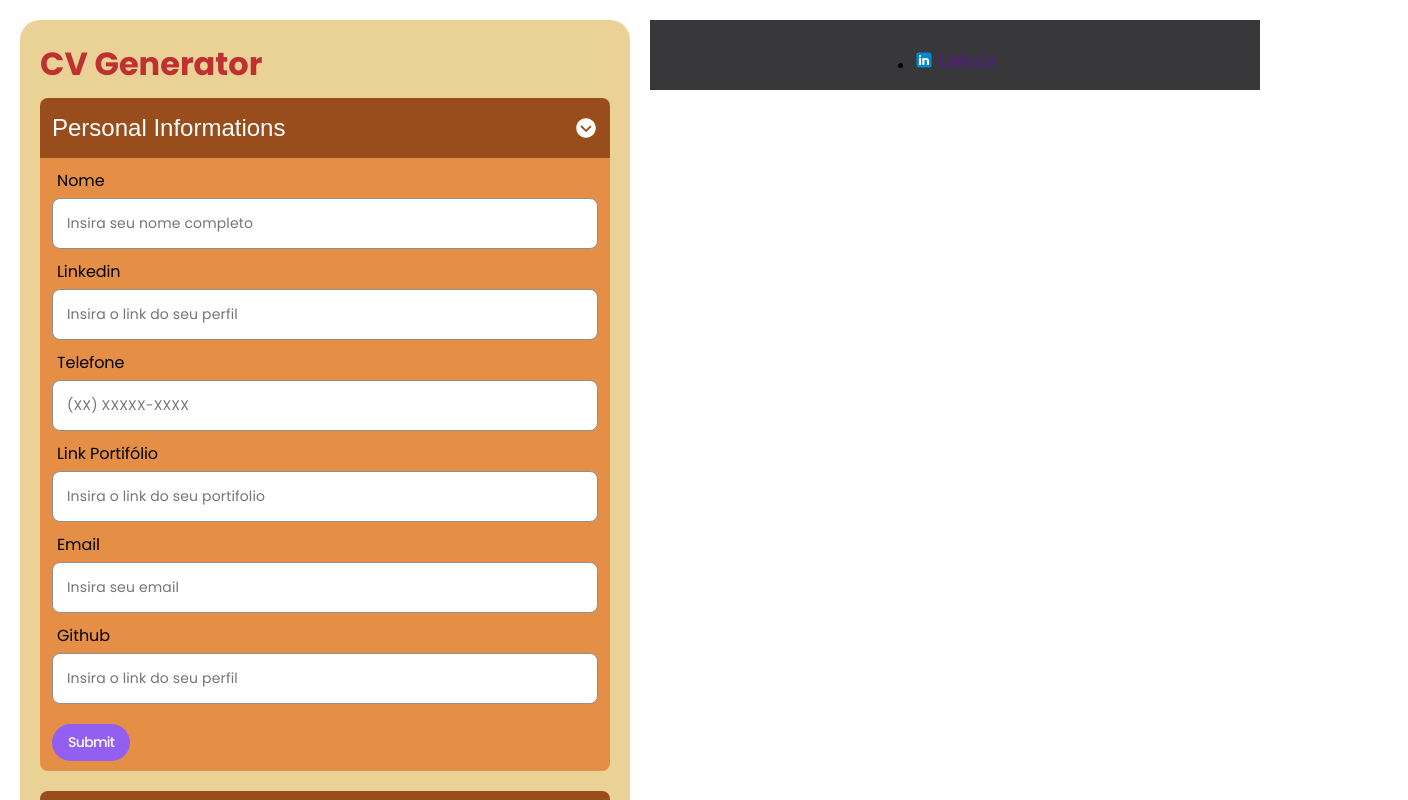
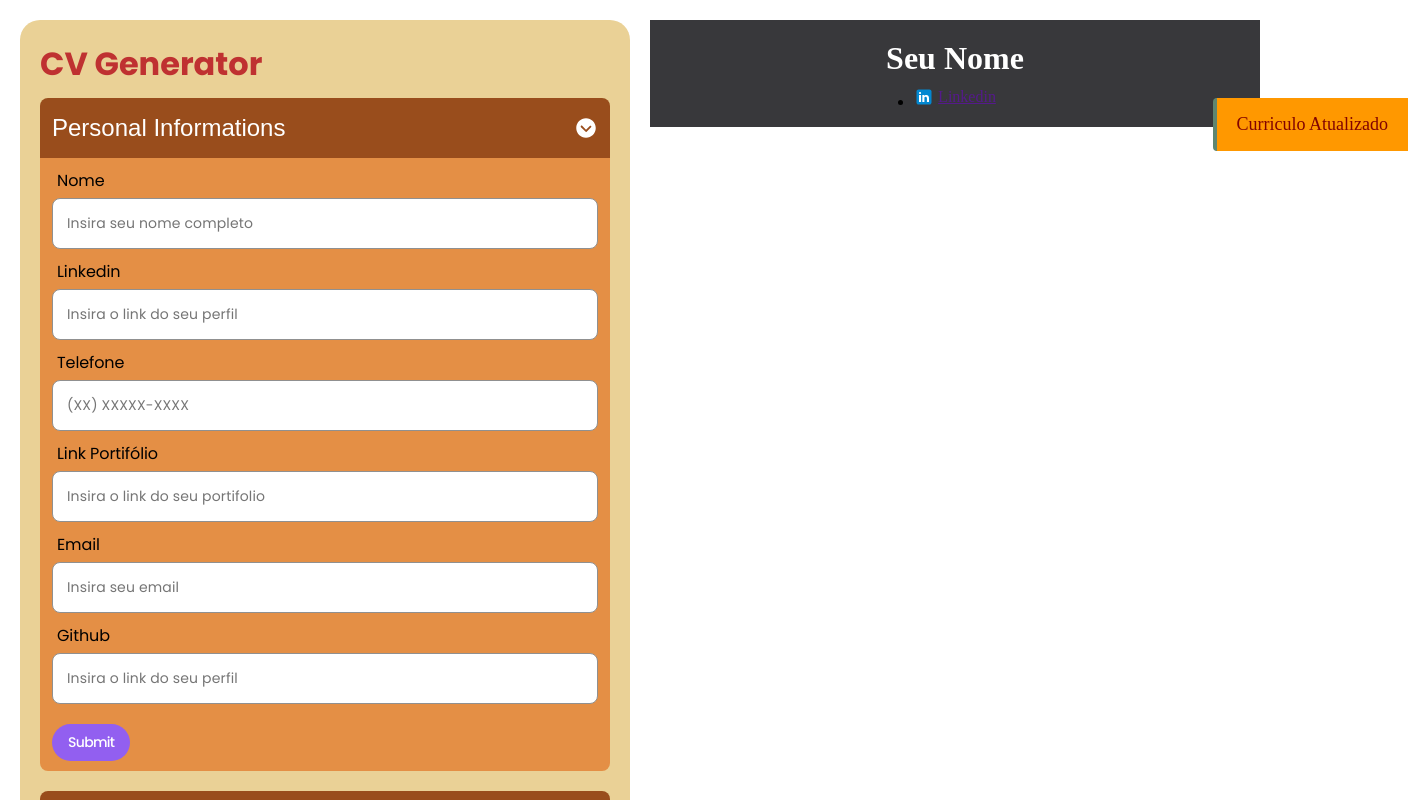
Before and after one commit to YuriSouzaDev/curriculo-generator, a React (Vite) app: page / in a window 1280 px wide. Shown: the top 800 px of the page, 1408 px wide, since content can reach past the window. Built offline with nearby package versions, Linux system fonts and the light colour scheme.

Commit message:
feat: adição de curriculo atualizado na tela

```diff
--- a/src/components/molecules/Form/FormPersonalInfo.jsx
+++ b/src/components/molecules/Form/FormPersonalInfo.jsx
@@ -9,8 +9,11 @@ function FormPersonalInfo() {
   const [isAccordeonOpen, setIsAccordeonOpen] = React.useState(false);
   const { setName, setLinkedinLink } = React.useContext(AppContext);
 
+  const updateRef = React.useRef();
+  const timeoutRef = React.useRef(null);
   const nameRef = React.useRef();
   const linkediLinknRef = React.useRef();
+  console.log(updateRef.current);
 
   function handleOpen(isOpen) {
     setIsAccordeonOpen(isOpen);
@@ -18,10 +21,33 @@ function FormPersonalInfo() {
 
   function handleSubmit(e) {
     e.preventDefault();
-    setName(nameRef.current.value);
-    setLinkedinLink(linkediLinknRef.current.value);
-    console.log(linkediLinknRef.current.value);
+
+    if (nameRef.current.value.length >= 1) {
+      updateRef.current.classList.add('activeUpdate');
+      setName(nameRef.current.value);
+      updateTimeout();
+    }
+
+    if (linkediLinknRef.current.value.length >= 1) {
+      setLinkedinLink(linkediLinknRef.current.value);
+    }
+
+    function updateTimeout() {
+      if (timeoutRef.current) {
+        clearTimeout(timeoutRef.current);
+      }
+
+      timeoutRef.current = setTimeout(() => {
+        if (updateRef.current) {
+          updateRef.current.classList.remove('activeUpdate');
+        }
+      }, 2000);
+    }
   }
+
+  React.useEffect(() => {
+    return () => clearTimeout();
+  }, []);
 
   const formClass = isAccordeonOpen
     ? styles.form
@@ -29,6 +55,9 @@ function FormPersonalInfo() {
 
   return (
     <>
+      <div className={styles.update} ref={updateRef}>
+        <p>Curriculo Atualizado</p>
+      </div>
       <Accordion name={'Personal Informations'} onToggle={handleOpen} />
       <form className={formClass} onSubmit={handleSubmit}>
         <div className={styles.input__container}>
--- a/src/components/molecules/Form/FormPersonalInfo.module.css
+++ b/src/components/molecules/Form/FormPersonalInfo.module.css
@@ -24,3 +24,19 @@
   gap: 10px 20px;
   margin-bottom: 20px;
 }
+
+.update {
+  position: absolute;
+  right: -10%;
+  background: #ff9800;
+  padding: 16px 20px;
+  border-radius: 4px 0 0 4px;
+  border-left: 4px solid #5f8670;
+  transition: all 0.3s ease-in;
+}
+
+.update p {
+  color: #820300;
+  font-weight: 400;
+  font-size: 1.125rem;
+}
--- a/src/global.css
+++ b/src/global.css
@@ -7,3 +7,12 @@
   padding: 0;
   box-sizing: border-box;
 }
+body {
+  overflow: hidden;
+  width: 100%;
+}
+
+.activeUpdate {
+  transition: all 0.3s ease-in;
+  right: 0;
+}
--- a/src/utilities/Provider.jsx
+++ b/src/utilities/Provider.jsx
@@ -3,7 +3,7 @@ import AppContext from './AppContext';
 import propTypes from 'prop-types';
 
 function Provider({ children }) {
-  const [name, setName] = React.useState('');
+  const [name, setName] = React.useState('Seu Nome');
   const [linkedinLink, setLinkedinLink] = React.useState('');
 
   const value = {
```
